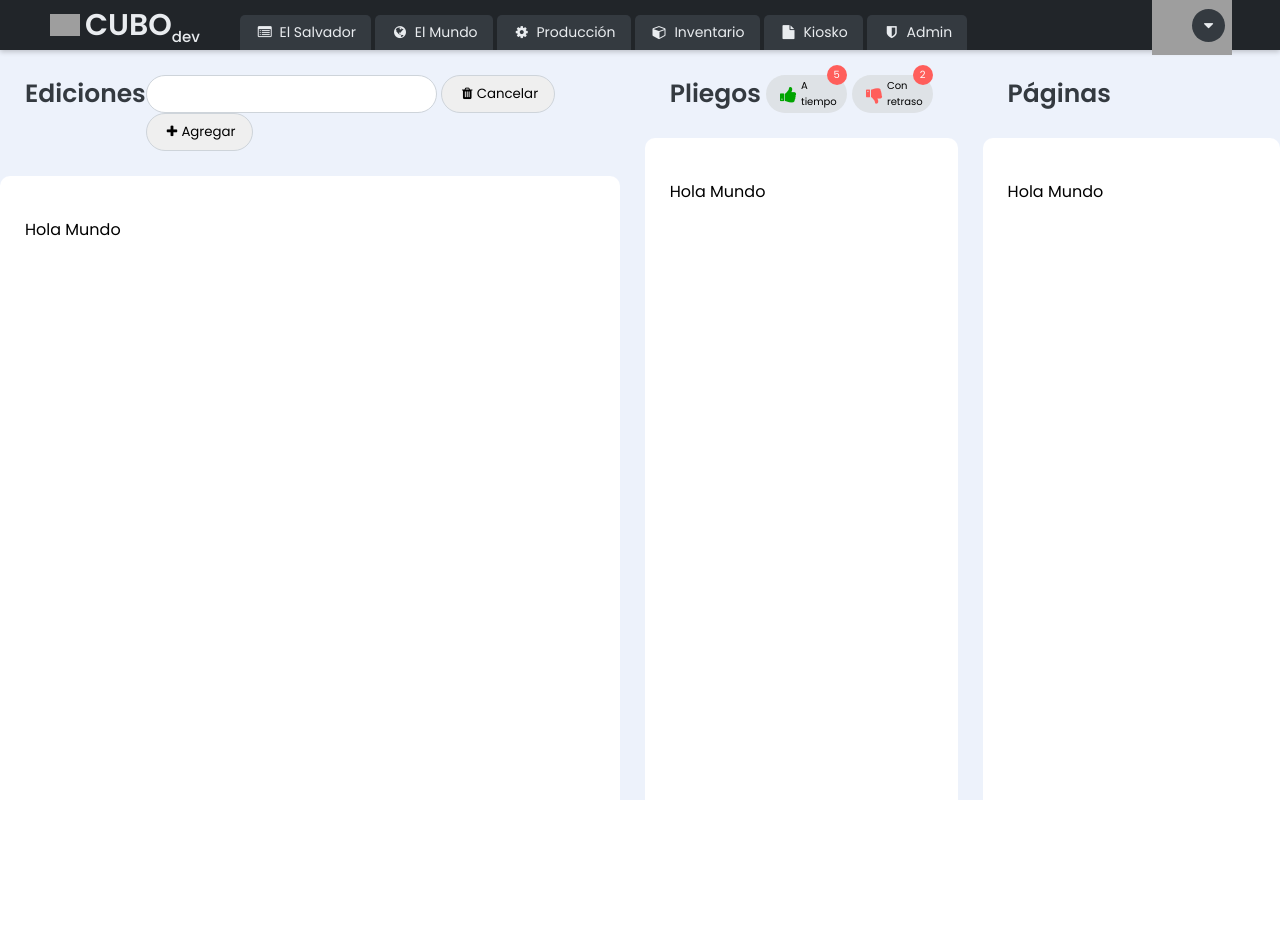
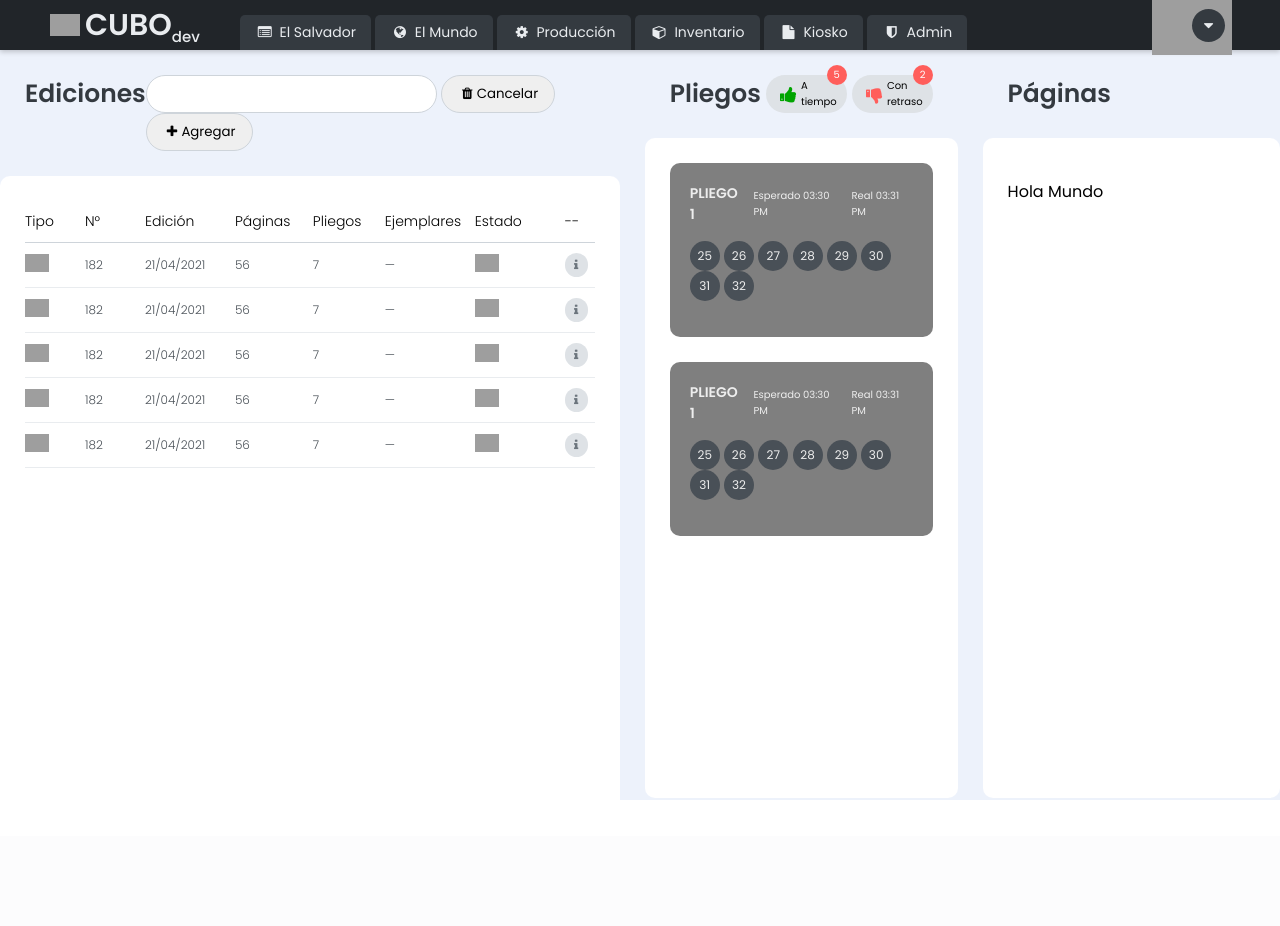
Before and after one commit to luisjosecruz/cubo, a PHP site: page / in a window 1280 px wide. After the commit the page ends 800 px from the top, so only its background shows below. Run offline with PHP 8.4, Linux system fonts and the light colour scheme; lists and menus that the app fills with data are empty; grey boxes are pictures that could not be loaded.

Commit message:
Table and Card It is Done

```diff
--- a/assets/css/style.css
+++ b/assets/css/style.css
@@ -30,6 +30,10 @@ ul, ol{
 a{
     text-decoration: none;
     color: inherit;
+}
+
+table{
+    border-collapse: collapse;
 }
 
 :root {
@@ -260,7 +264,7 @@ a{
 
 .dash-panel-content{
     background: var(--white-00);
-    height: 100%;
+    height: calc(100% - 90px);
     border-radius: 10px;
     padding: 25px;
 }
@@ -341,3 +345,106 @@ a{
 .bg-green{
     background: var(--green-10);
 }
+
+/*  -------------------------------------------------------------
+  PANEL EDITIONS
+  - - - - - - - - - - - - - - - - - - - - - - - - - - - - - - - */
+
+.table-head{
+    width: 100%;
+    border-bottom: 1px solid var(--gray-30);
+}
+
+.table-head tr th{
+    font-weight: 100;
+    font-size: 14px;
+    padding: 10px 0;
+    text-align: left;
+}
+
+.dash-panel-table img{
+    width: 24px
+}
+
+.dash-panel-table table{
+    width: 100%;
+}
+
+.dash-panel-table tr td{
+    font-size: 12px;
+    font-weight: 100;
+    padding: 10px 0;
+    color: var(--dark-00);
+    border-bottom: 1px solid var(--gray-10);
+}
+
+.btn-report-edition{
+    padding: 3px;
+    font-size: 12px;
+    width: fit-content;
+    color: var(--gray-50);
+    cursor: pointer;
+}
+
+/*  -------------------------------------------------------------
+  PANEL PLIEGOS
+  - - - - - - - - - - - - - - - - - - - - - - - - - - - - - - - */
+
+/*  Cards
+  - - - - - - - - - - - - - - - - - - - - - - - - - - - - - - - */
+.card{
+    width: 100%;
+    background: var(--black-alpha-50);
+    border-radius: 10px;
+    padding: 20px;
+    color: var(--gray-00);
+    margin-bottom: 25px;
+}
+
+.card p{
+    margin: 0;
+}
+
+.card-header{
+    display: flex;
+    align-items: center;
+    justify-content: space-between;
+}
+
+.card-header-title{
+    text-transform: uppercase;
+    font-size: 14px;
+    font-weight: 600;
+}
+
+.card-header-legend{
+    display: flex;
+}
+
+.card-header-legend span{
+    font-size: 10px;
+    margin-left: 10px;
+}
+
+.card-content ul li{
+    display: inline-block;
+}
+
+.card-element-like{
+    display: none;
+}
+
+.pliego-pages{
+    padding: 0;
+}
+
+.pliego-pages li p{
+    font-size: 12px;
+    background: var(--dark-00);
+    width: 30px;
+    height: 30px;
+    border-radius: 100%;
+    display: flex;
+    align-items: center;
+    justify-content: center;
+}
--- a/index.html
+++ b/index.html
@@ -72,7 +72,84 @@
 					</div>
 				</header>
 				<div class="dash-panel-content">
-					<p>Hola Mundo</p>
+					<table class="table-head">
+						<tr>
+							<th width="10%">Tipo</th>
+							<th width="10%">N°</th>
+							<th width="15%">Edición</th>
+							<th width="13%">Páginas</th>
+							<th width="12%">Pliegos</th>
+							<th width="15%">Ejemplares</th>
+							<th width="15%">Estado</th>
+							<th width="5%">--</th>
+						</tr>
+					</table>
+					<div class="dash-panel-table">
+						<table>
+							<tbody>
+								<tr>
+									<td width="10%"><img src="https://cubo.elmundo.sv/public/img/news.png"></td>
+									<td width="10%">182</td>
+									<td width="15%">21/04/2021</td>
+									<td width="13%">56</td>
+									<td width="12%">7</td>
+									<td width="15%">—</td>
+									<td width="15%"><img src="https://cubo.elmundo.sv/public/img/open.png"></td>
+									<td width="5%">
+										<a class="badge btn-report-edition"><i class="icon-info"></i></a>
+									</td>
+								</tr>
+								<tr>
+									<td width="10%"><img src="https://cubo.elmundo.sv/public/img/news.png"></td>
+									<td width="10%">182</td>
+									<td width="15%">21/04/2021</td>
+									<td width="13%">56</td>
+									<td width="12%">7</td>
+									<td width="15%">—</td>
+									<td width="15%"><img src="https://cubo.elmundo.sv/public/img/open.png"></td>
+									<td width="5%">
+										<a class="badge btn-report-edition"><i class="icon-info"></i></a>
+									</td>
+								</tr>
+								<tr>
+									<td width="10%"><img src="https://cubo.elmundo.sv/public/img/news.png"></td>
+									<td width="10%">182</td>
+									<td width="15%">21/04/2021</td>
+									<td width="13%">56</td>
+									<td width="12%">7</td>
+									<td width="15%">—</td>
+									<td width="15%"><img src="https://cubo.elmundo.sv/public/img/open.png"></td>
+									<td width="5%">
+										<a class="badge btn-report-edition"><i class="icon-info"></i></a>
+									</td>
+								</tr>
+								<tr>
+									<td width="10%"><img src="https://cubo.elmundo.sv/public/img/news.png"></td>
+									<td width="10%">182</td>
+									<td width="15%">21/04/2021</td>
+									<td width="13%">56</td>
+									<td width="12%">7</td>
+									<td width="15%">—</td>
+									<td width="15%"><img src="https://cubo.elmundo.sv/public/img/open.png"></td>
+									<td width="5%">
+										<a class="badge btn-report-edition"><i class="icon-info"></i></a>
+									</td>
+								</tr>
+								<tr>
+									<td width="10%"><img src="https://cubo.elmundo.sv/public/img/news.png"></td>
+									<td width="10%">182</td>
+									<td width="15%">21/04/2021</td>
+									<td width="13%">56</td>
+									<td width="12%">7</td>
+									<td width="15%">—</td>
+									<td width="15%"><img src="https://cubo.elmundo.sv/public/img/open.png"></td>
+									<td width="5%">
+										<a class="badge btn-report-edition"><i class="icon-info"></i></a>
+									</td>
+								</tr>
+							</tbody>
+						</table>
+					</div>
 				</div>
 			</article>
 			<article class="dash-panel">
@@ -92,7 +169,58 @@
 					</div>
 				</header>
 				<div class="dash-panel-content">
-					<p>Hola Mundo</p>
+					<div class="card">
+						<div class="card-header">
+							<p class="card-header-title">Pliego 1</p>
+							<p class="card-header-legend">
+								<span class="">Esperado 03:30 PM</span>
+								<span class="">Real 03:31 PM</span>
+							</p>
+						</div>
+						<div class="card-elements">
+							<span class="card-element-like">
+								<i class="icon-user-o"></i>
+							</span>
+						</div>
+						<div class="card-content">
+							<ul class="pliego-pages">
+								<li><p>25</p></li>
+								<li><p>26</p></li>
+								<li><p>27</p></li>
+								<li><p>28</p></li>
+								<li><p>29</p></li>
+								<li><p>30</p></li>
+								<li><p>31</p></li>
+								<li><p>32</p></li>
+							</ul>
+						</div>
+					</div>
+					<div class="card">
+						<div class="card-header">
+							<p class="card-header-title">Pliego 1</p>
+							<p class="card-header-legend">
+								<span class="">Esperado 03:30 PM</span>
+								<span class="">Real 03:31 PM</span>
+							</p>
+						</div>
+						<div class="card-elements">
+							<span class="card-element-like">
+								<i class="icon-user-o"></i>
+							</span>
+						</div>
+						<div class="card-content">
+							<ul class="pliego-pages">
+								<li><p>25</p></li>
+								<li><p>26</p></li>
+								<li><p>27</p></li>
+								<li><p>28</p></li>
+								<li><p>29</p></li>
+								<li><p>30</p></li>
+								<li><p>31</p></li>
+								<li><p>32</p></li>
+							</ul>
+						</div>
+					</div>
 				</div>
 			</article>
 			<article class="dash-panel">
```
